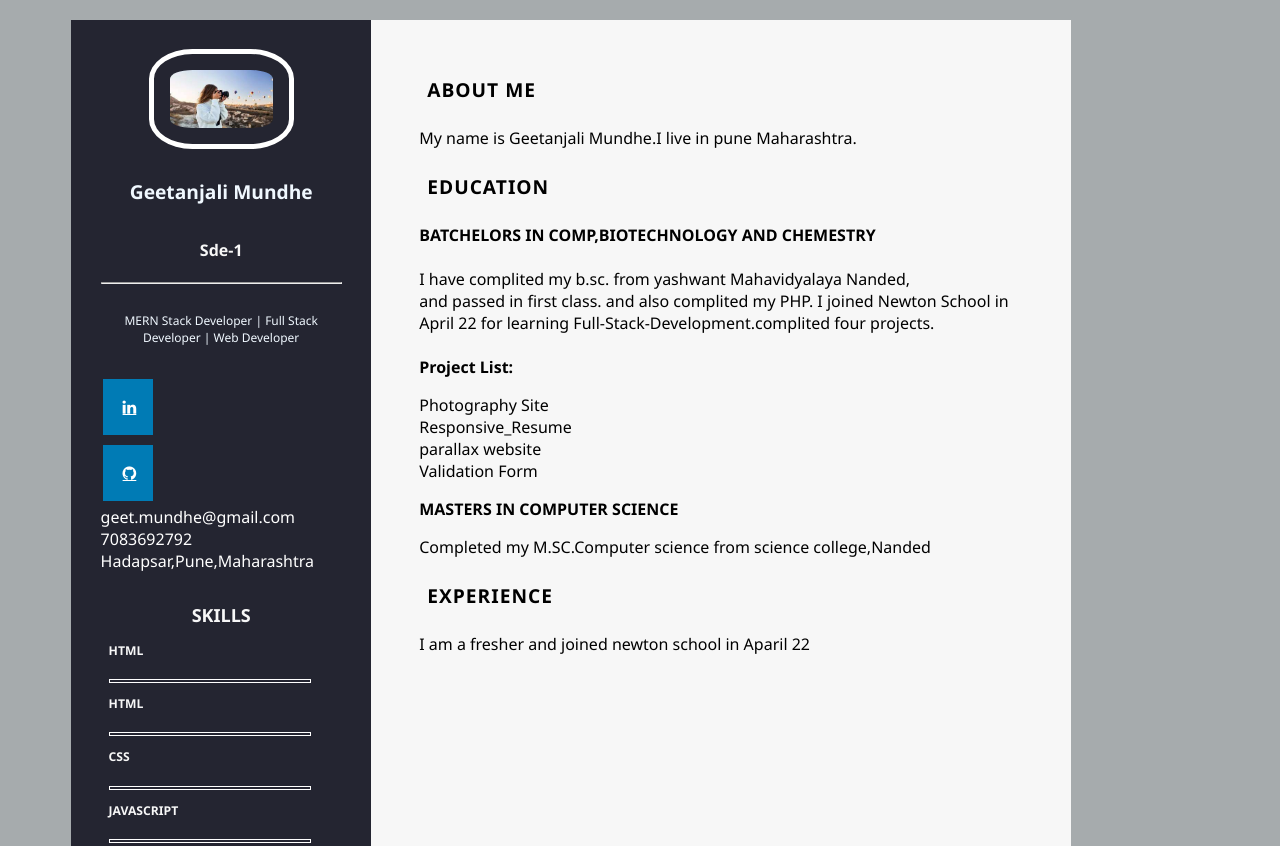
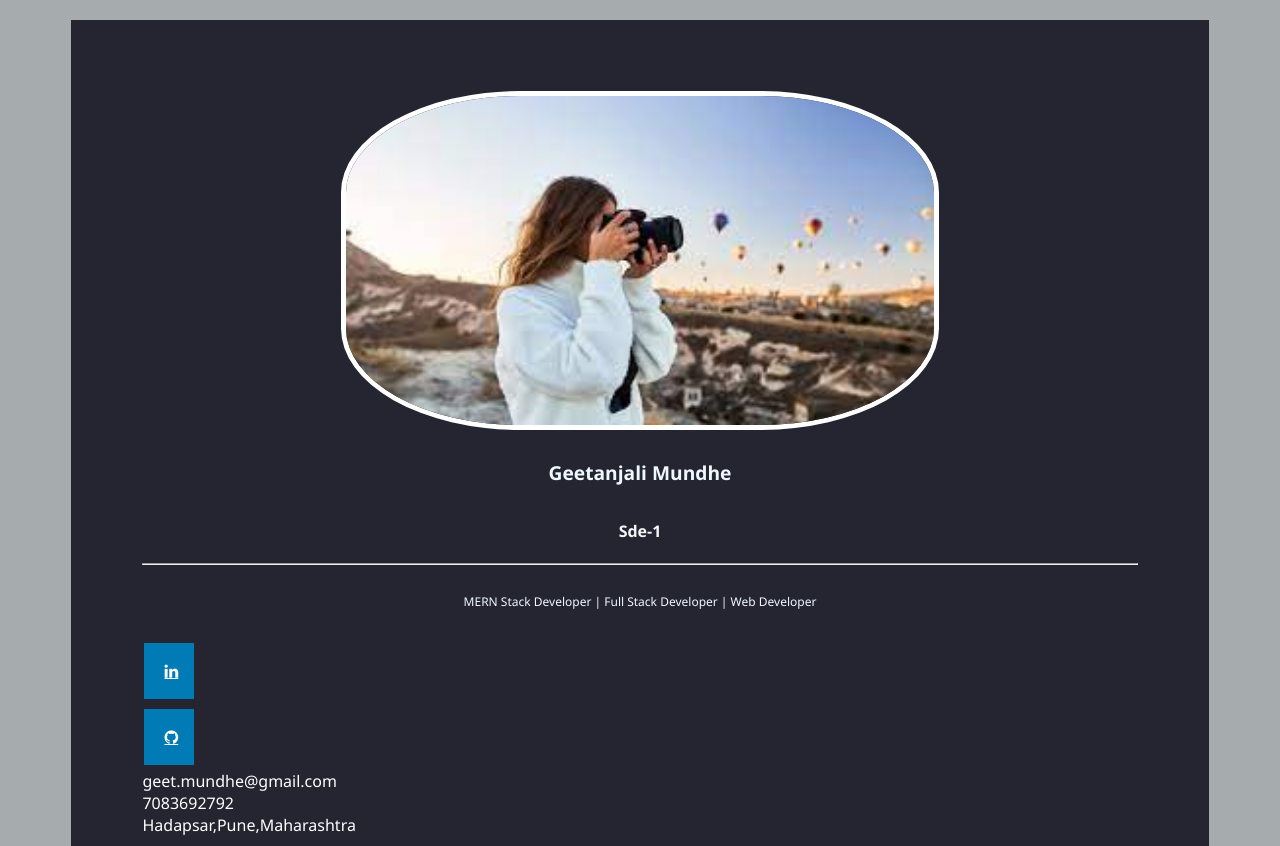
Before and after one commit to geet1987/Responsive_resume, a plain HTML site: page index.html in a window 1280 px wide. Shown: the top 846 px of the page. Drawn offline with Linux system fonts and the light colour scheme.

Commit message:
media query

```diff
--- a/index.html
+++ b/index.html
@@ -119,7 +119,7 @@
                 <section class="about sect">
                     <h2 class="right-title">EDUCATION</h1>
                         <p>
-                            <b>BATCHELORS IN COMP,BIOTECHNOLOGY AND CHEMESTRY</b>
+                            <b>BATCHELORS IN COMPUTER SCIENCE,BIOTECHNOLOGY AND CHEMESTRY</b>
                         </br></br>
                             I have complited my b.sc. from yashwant Mahavidyalaya Nanded,<br>
                             and passed in first class.
--- a/resume.css
+++ b/resume.css
@@ -13,16 +13,18 @@ body{
     .main-content{
 grid-template-columns: repeat(1,1fr);
     }*/
-    @media screen and (min-width:674px){
 
-        grid-template-columns:repeat(1,1fr);
-        }
  .main-content{
     min-height: 1000px;
     width:90%;
     margin:20px auto;
     display: grid;
     grid-template-columns:300px 700px;
+    @media screen and (min-width:674px){
+
+        grid-template-columns: repeat(1,1fr);
+        }
+
 }
 section {
     display:block;
@@ -56,7 +58,7 @@ section.left-section{
     margin:auto;
     border: 5px white solid;
     border-radius: 30%;
-    padding:1rem;
+    padding:;
     width:60%;
 
 }
```
